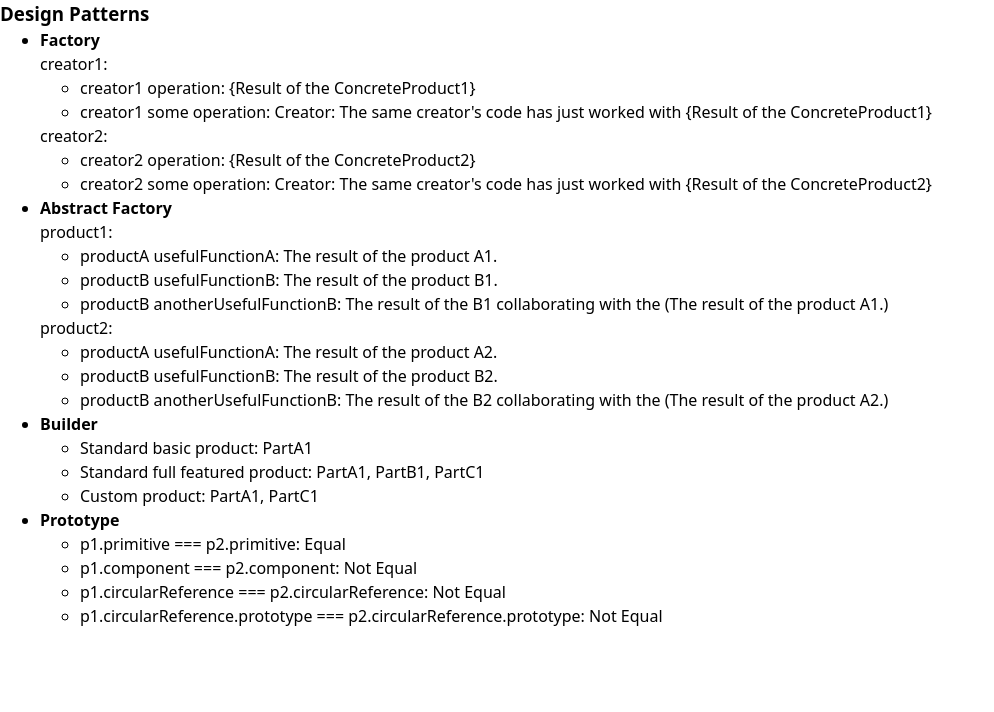
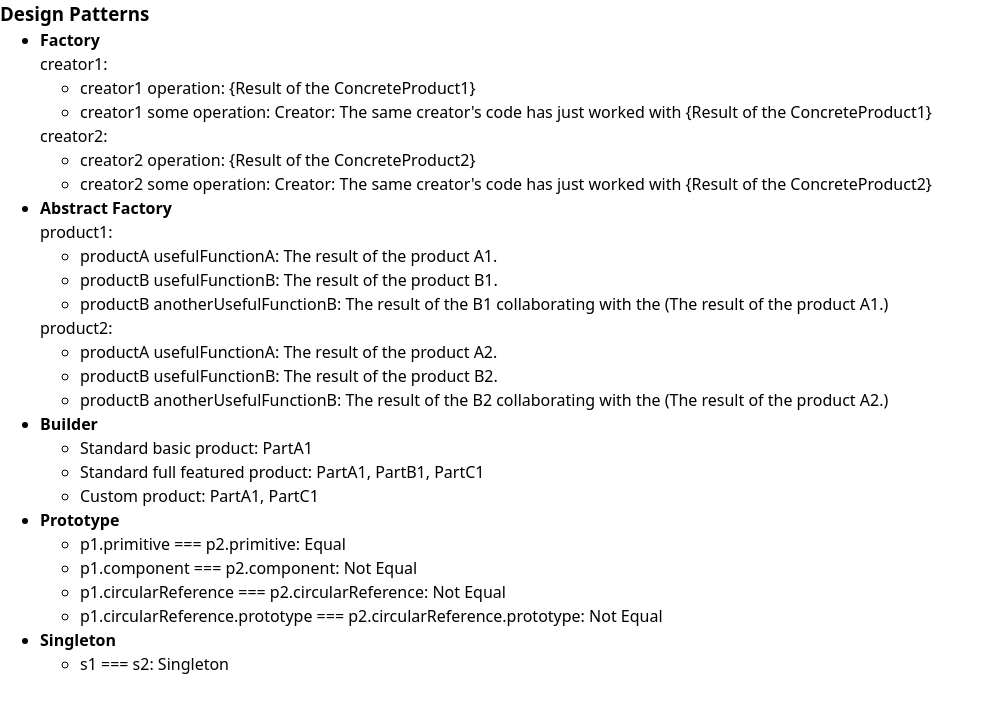
Before and after one commit to xieQin/react-ts-template, a React (Vite) app: page /design-patterns in a window 1280 px wide. Shown: the top 712 px of the page, without its empty margins (0-994 px from the left). Built offline with nearby package versions, Linux system fonts and the light colour scheme.

Commit message:
feat: add Singleton pattern

```diff
--- a/src/models/design-patterns.ts
+++ b/src/models/design-patterns.ts
@@ -3,4 +3,5 @@ export enum DesignPatterns {
   AbstractFactory = "AbstractFactory",
   Builder = "Builder",
   Prototype = "Prototype",
+  Singleton = "Singleton",
 }
--- a/src/views/DesignPatterns/Prototype/index.tsx
+++ b/src/views/DesignPatterns/Prototype/index.tsx
@@ -2,7 +2,6 @@ import { useCreatePrototypeClient } from "./stores";
 
 export default function PrototypePage() {
   const { p1, p2 } = useCreatePrototypeClient();
-  console.log(p1, p2);
   return (
     <>
       <ul>
--- /dev/null
+++ b/src/views/DesignPatterns/Singleton/index.tsx
@@ -0,0 +1,12 @@
+import { useCreateSingletonClient } from "./stores";
+
+export default function SingletonPage() {
+  const { s1, s2 } = useCreateSingletonClient();
+  return (
+    <>
+      <ul>
+        <li>s1 === s2: {s1 === s2 ? "Singleton" : "Not Singleton"}</li>
+      </ul>
+    </>
+  );
+}
--- /dev/null
+++ b/src/views/DesignPatterns/Singleton/stores/client/index.ts
@@ -0,0 +1,16 @@
+import { Singleton } from "../singleton";
+
+export type UseCreateSingletonClient = () => {
+  s1: Singleton;
+  s2: Singleton;
+};
+
+export const useCreateSingletonClient: UseCreateSingletonClient = () => {
+  const s1 = Singleton.getInstance();
+  const s2 = Singleton.getInstance();
+
+  return {
+    s1,
+    s2,
+  };
+};
--- /dev/null
+++ b/src/views/DesignPatterns/Singleton/stores/index.ts
@@ -0,0 +1,2 @@
+export * from "./client";
+export * from "./singleton";
--- /dev/null
+++ b/src/views/DesignPatterns/Singleton/stores/singleton/index.ts
@@ -0,0 +1,19 @@
+export class Singleton {
+  private static instance: Singleton;
+
+  private constructor() {
+    // ...
+  }
+
+  public static getInstance(): Singleton {
+    if (!Singleton.instance) {
+      Singleton.instance = new Singleton();
+    }
+
+    return Singleton.instance;
+  }
+
+  public someBusinessLogic() {
+    // ...
+  }
+}
--- a/src/views/DesignPatterns/index.tsx
+++ b/src/views/DesignPatterns/index.tsx
@@ -2,6 +2,7 @@ import AbstractFactoryPage from "./AbstractFactory";
 import BuilderPage from "./Builder";
 import FactoryPage from "./Factory";
 import PrototypePage from "./Prototype";
+import SingletonPage from "./Singleton";
 
 export default function DesignPatternsPage() {
   return (
@@ -24,6 +25,10 @@ export default function DesignPatternsPage() {
           <h4>Prototype</h4>
           <PrototypePage />
         </li>
+        <li>
+          <h4>Singleton</h4>
+          <SingletonPage />
+        </li>
       </ul>
     </>
   );
```
